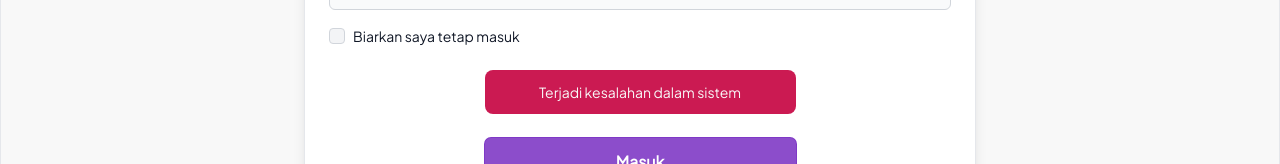
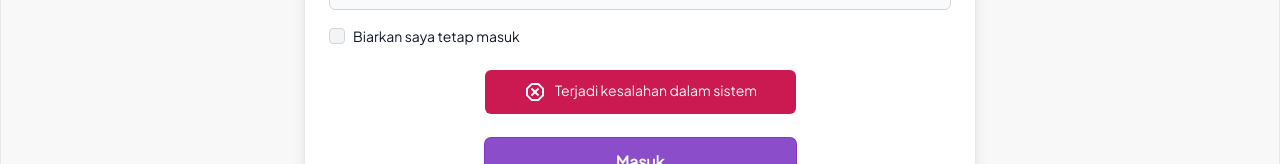
Before and after one commit to AriqF/pofits_client, a Next.js app: page /auth/login in a window 1280 px wide. Both pictures are taken after typing "name@example.com", "Sample123" into the empty fields and a click on the button "Masuk". Shown: the part 404-568 px from the top of the page. Built offline with nearby package versions, Linux system fonts and the light colour scheme; no server answers.

Commit message:
add alert props icon

```diff
--- a/src/components/tools/alerts/alert.tsx
+++ b/src/components/tools/alerts/alert.tsx
@@ -1,10 +1,19 @@
+import React from "react";
+import { IconType } from "react-icons";
 import { CgCheckO, CgDanger, CgInfo } from "react-icons/cg";
+import {
+  MdCheckCircleOutline,
+  MdInfoOutline,
+  MdOutlineDangerous,
+  MdOutlineWarningAmber,
+} from "react-icons/md";
 import { TiWarningOutline } from "react-icons/ti";
 
 interface AlertProps {
   text: string;
   type: "info" | "danger" | "success" | "warning";
   isCapitalize?: boolean;
+  className?: string;
 }
 
 export default function Alert(props: AlertProps) {
@@ -14,35 +23,40 @@ export default function Alert(props: AlertProps) {
   if (isCapitalize) textTransform = "capitalize";
 
   let bgColor: string;
+  let icon: IconType;
   // let icon: JSX.Element = <CgInfo />;
 
   switch (type) {
     case "info":
       bgColor = "bg-infoBlue";
-      // icon = <CgInfo size={20} />;
+      icon = MdInfoOutline;
       break;
     case "danger":
       bgColor = "bg-errorRed";
-      // icon = <CgDanger size={20} />;
+      icon = MdOutlineDangerous;
       break;
     case "warning":
       bgColor = "bg-warnYellow";
-      // icon = <TiWarningOutline />;
+      icon = MdOutlineWarningAmber;
       break;
     case "success":
       bgColor = "bg-successGreen";
-      // icon = <CgCheckO />;
+      icon = MdCheckCircleOutline;
       break;
     default:
       bgColor = "bg-infoBlue";
+      icon = MdCheckCircleOutline;
   }
 
   return (
     <div
-      className={`flex px-3 py-3 mb-4 text-sm text-whitegrey text-center rounded-lg ${bgColor}`}
+      className={
+        props.className +
+        ` flex py-2.5 mb-4 text-sm text-whitegrey text-center rounded-md ${bgColor}`
+      }
       role="alert">
       <p className={`font-medium ${textTransform} flex m-auto`}>
-        {/* <span className="flex-shrink-0 inline w-5 h-5 mr-2">{icon} </span> */}
+        {React.createElement(icon, { className: "text-2xl mr-2" })}
         {text}
       </p>
     </div>
```
